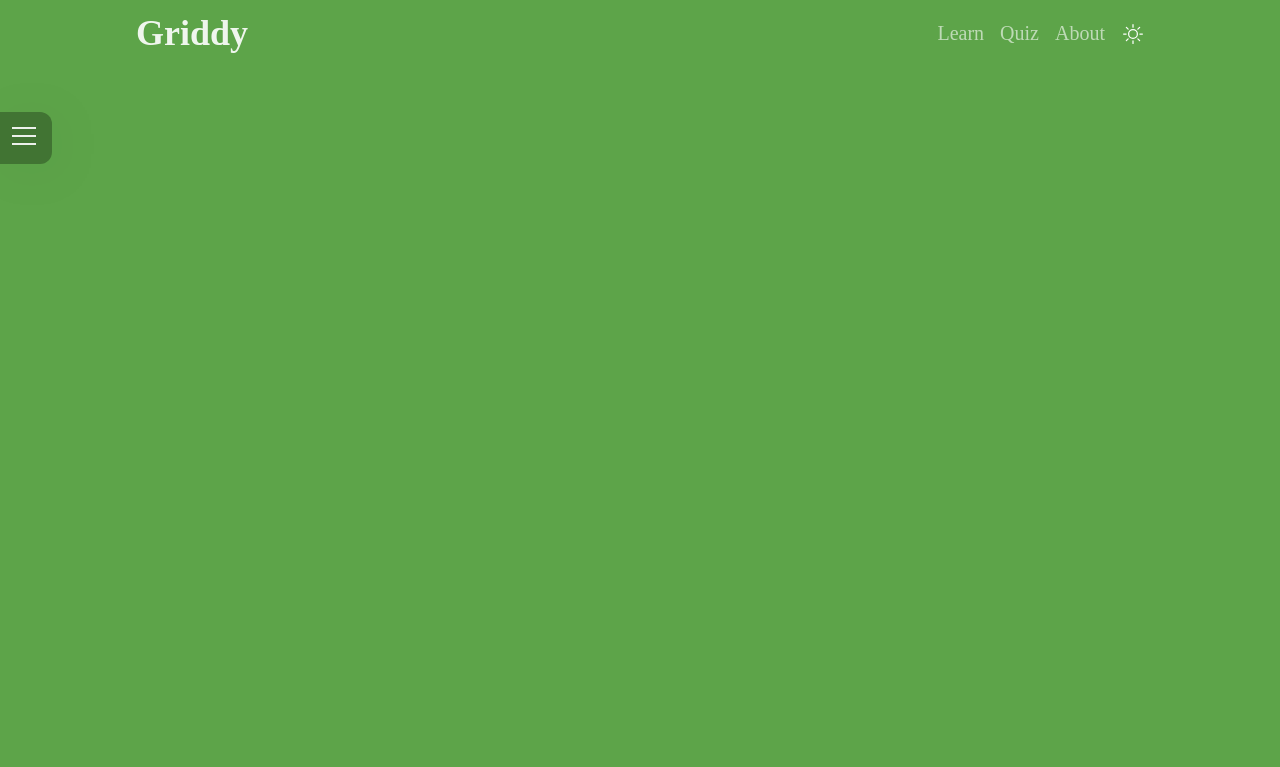
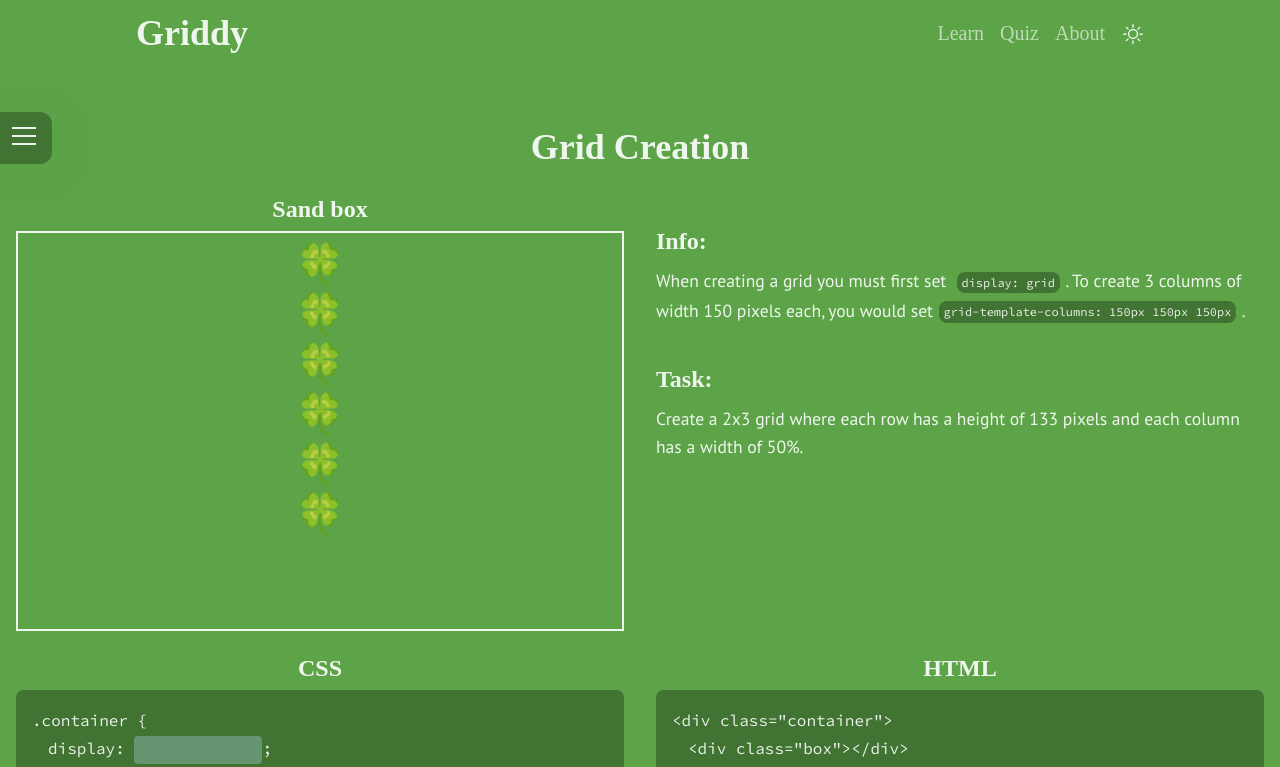
Before and after one commit to Halmesn/Griddy, a Next.js app: page /learn/1 in a window 1280 px wide. Shown: the top 767 px of the page. Built offline with nearby package versions, Linux system fonts and the light colour scheme; a web font is replaced by a local one.

Commit message:
add lesson1 content

```diff
--- a/components/learn/Lesson.js
+++ b/components/learn/Lesson.js
@@ -1,3 +1,179 @@
+import * as Styled from './styles';
+
+import Sandbox from './Sandbox';
+
+import { GriddyContext } from 'components/layout/Layout';
+
+import { useContext } from 'react';
+
 export default function Lesson({ lessonIndex, lessonData, setLessonData }) {
-  return <div></div>;
+  const { windowWidth } = useContext(GriddyContext);
+
+  const renderHeader = () => {
+    const renderHeaderText = () => {
+      switch (lessonIndex) {
+        case 1:
+          return `Grid Creation`;
+        case 2:
+          return `Item Placement`;
+        case 3:
+          return `Grid Areas`;
+        case 4:
+          return `Grid Gap and the Fractional Unit`;
+      }
+    };
+
+    return (
+      <Styled.Header textAlign="center">{renderHeaderText()}</Styled.Header>
+    );
+  };
+
+  const renderInfoDesc = () => {
+    switch (lessonIndex) {
+      case 1:
+        return (
+          <Styled.Description fontSize="1.76rem" margin="0" responsive>
+            When creating a grid you must first set{' '}
+            <Styled.CodeSnippet>display: grid</Styled.CodeSnippet>. To create 3
+            columns of width 150 pixels each, you would set
+            <Styled.CodeSnippet>
+              grid-template-columns: 150px 150px 150px
+            </Styled.CodeSnippet>
+            .
+          </Styled.Description>
+        );
+      case 2:
+        return ``;
+      case 3:
+        return ``;
+      case 4:
+        return ``;
+    }
+  };
+
+  const renderTaskDesc = () => {
+    switch (lessonIndex) {
+      case 1:
+        return (
+          <Styled.Description fontSize="1.76rem" margin="0" responsive>
+            Create a 2x3 grid where each row has a height of 133 pixels and each
+            column has a width of 50%.
+          </Styled.Description>
+        );
+      case 2:
+        return ``;
+      case 3:
+        return ``;
+      case 4:
+        return ``;
+    }
+  };
+
+  const renderCSSCode = () => {
+    const onInputChange = (e, property) => {
+      const lessonDataCopy = { ...lessonData };
+      lessonDataCopy[property] = e.target.value;
+      setLessonData(lessonDataCopy);
+    };
+
+    switch (lessonIndex) {
+      case 1:
+        return (
+          <>
+            <Styled.Code>.container &#123;</Styled.Code>
+            <Styled.Code textIndent="1.6rem">
+              display:{' '}
+              <Styled.CodeInput
+                onChange={(e) => onInputChange(e, 'display')}
+                value={lessonData['display']}
+              />
+              ;
+            </Styled.Code>
+            <Styled.Code textIndent="1.6rem">
+              grid-template-columns:{' '}
+              <Styled.CodeInput
+                onChange={(e) => onInputChange(e, 'templateCols')}
+                value={lessonData['templateCols']}
+              />
+              ;
+            </Styled.Code>
+            <Styled.Code textIndent="1.6rem">
+              grid-template-rows:{' '}
+              <Styled.CodeInput
+                onChange={(e) => onInputChange(e, 'templateRows')}
+                value={lessonData['templateRows']}
+              />
+              ;
+            </Styled.Code>
+          </>
+        );
+      case 2:
+        return ``;
+      case 3:
+        return ``;
+      case 4:
+        return ``;
+    }
+  };
+
+  const renderHTML = () => {
+    switch (lessonIndex) {
+      case 1:
+        const innerHTML = [...Array(6)].map((val, i) => (
+          <Styled.Code textIndent="1.6rem" key={`box-${i}`}>
+            &#60;div class="box"&#62;&#60;/div&#62;
+          </Styled.Code>
+        ));
+
+        return (
+          <>
+            <Styled.Code>&#60;div class="container"&#62;</Styled.Code>
+            {innerHTML}
+            <Styled.Code>&#60;/div&#62;</Styled.Code>
+          </>
+        );
+      case 2:
+        return ``;
+      case 3:
+        return ``;
+      case 4:
+        return ``;
+    }
+  };
+
+  return (
+    <>
+      {renderHeader()}
+      <Styled.GridContainer>
+        <Styled.GridItem gridArea={'sandbox'}>
+          <Styled.SubHeader textAlign="center">Sand box</Styled.SubHeader>
+          <Sandbox lessonData={lessonData} />
+        </Styled.GridItem>
+
+        <Styled.GridItem gridArea={'info'}>
+          <Styled.SubHeader
+            margin={windowWidth < 768 ? '0.4rem 0' : '4rem 0 1.2rem'}
+            responsive
+          >
+            Info:
+          </Styled.SubHeader>
+          {renderInfoDesc()}
+          <Styled.SubHeader margin={'4rem 0 1.2rem'} responsive>
+            Task:
+          </Styled.SubHeader>
+          {renderTaskDesc()}
+        </Styled.GridItem>
+
+        <Styled.GridItem gridArea={'css'}>
+          <Styled.SubHeader textAlign="center">CSS</Styled.SubHeader>
+          <Styled.CodeContainer>{renderCSSCode()}</Styled.CodeContainer>
+        </Styled.GridItem>
+
+        <Styled.GridItem gridArea={'html'}>
+          <Styled.SubHeader textAlign="center">HTML</Styled.SubHeader>
+          <Styled.CodeContainer>{renderHTML()}</Styled.CodeContainer>
+        </Styled.GridItem>
+      </Styled.GridContainer>
+    </>
+  );
 }
--- /dev/null
+++ b/components/learn/Sandbox.js
@@ -0,0 +1,16 @@
+import * as Styled from './styles';
+
+export default function Sandbox({ lessonData }) {
+  const leavesArray = [0, 0, 0, 0, 0, 0];
+  const leaves = leavesArray.map(() => (
+    <Styled.FourLeafClover layout>🍀</Styled.FourLeafClover>
+  ));
+
+  return (
+    <Styled.Sandbox>
+      <Styled.SandboxGrid {...lessonData} layout>
+        {leaves}
+      </Styled.SandboxGrid>
+    </Styled.Sandbox>
+  );
+}
--- a/components/learn/styles.js
+++ b/components/learn/styles.js
@@ -1,9 +1,96 @@
 import styled from 'styled-components';
 import { motion } from 'framer-motion';
 import { header, description, flexColumn, flexCenter } from 'styles/Mixins';
+import {
+  CodeContainer as codeContainer,
+  Code as code,
+  CodeInput as codeInput,
+} from 'components/quiz/styles';
 
 export const LessonContainer = styled(motion.section)`
   padding: 4.8rem 0 2rem;
   transition: padding 0.15s ease-in-out;
   overflow-x: hidden;
 `;
+
+export const Header = styled.h2`
+  ${header('h1')}
+`;
+
+export const SubHeader = styled.h2`
+  ${header('h2')}
+`;
+
+export const Description = styled.p`
+  ${description}
+`;
+
+export const GridContainer = styled.div`
+  display: grid;
+  grid-template-columns: 1fr 1fr;
+  grid-template-rows: auto auto;
+  grid-template-areas:
+    'sandbox info'
+    'css html';
+
+  @media only screen and (max-width: 48em) {
+    grid-template-columns: 1fr;
+    grid-template-rows: auto auto auto auto;
+    grid-template-areas:
+      'info'
+      'sandbox'
+      'css'
+      'html';
+  }
+`;
+
+export const GridItem = styled.div`
+  padding: 0.8rem 1.6rem;
+  grid-area: ${({ gridArea }) => gridArea};
+
+  @media screen and (max-width: 48em) {
+    padding: 0.8rem 3.2rem;
+  }
+`;
+
+export const Sandbox = styled.div`
+  height: ${({ height }) => height || '40rem'};
+  width: 100%;
+  border: 2px solid ${({ theme }) => theme.colors.primary};
+  transition: border 0.15s;
+`;
+
+export const SandboxGrid = styled.div`
+  display: ${({ display }) => display};
+  grid-template-columns: ${({ templateCols }) => templateCols};
+  grid-template-rows: ${({ templateRows }) => templateRows};
+  height: 100%;
+  overflow: auto;
+`;
+
+export const FourLeafClover = styled(motion.div)`
+  height: 4rem;
+  width: 4rem;
+  margin: 1rem;
+  font-size: 4rem;
+  place-self: center;
+  ${flexCenter}
+`;
+
+export const CodeSnippet = styled.span`
+  background: ${({ theme }) => theme.colors.lowContrastBackground};
+  color: ${({ theme }) => theme.colors.primary};
+  font-family: ${({ theme }) => theme.fonts.code};
+  font-size: 1.2rem;
+  transition: 0.15s;
+  margin: ${({ margin }) => margin || '0.32rem 0.56rem'};
+  padding: 0.32rem 0.48rem;
+  border-radius: 0.8rem;
+  white-space: nowrap;
+`;
+
+export const CodeContainer = styled(codeContainer)``;
+
+export const Code = styled(code)``;
+
+export const CodeInput = styled(codeInput)``;
--- a/components/quiz/styles.js
+++ b/components/quiz/styles.js
@@ -2,15 +2,15 @@ import styled from 'styled-components';
 import { motion } from 'framer-motion';
 import { header, description, flexColumn, flexCenter } from 'styles/Mixins';
 
-export const QuizForm = styled(motion.div)`
+export const QuizForm = styled.div`
   ${flexColumn}
 `;
 
-export const Header = styled(motion.h2)`
+export const Header = styled.h2`
   ${header('h1')}
 `;
 
-export const SubHeader = styled(motion.h2)`
+export const SubHeader = styled.h2`
   ${header('h2')}
 `;
 
--- a/pages/learn/[lessonIndex].js
+++ b/pages/learn/[lessonIndex].js
@@ -21,8 +21,8 @@ export default function LessonDetail() {
     lessonIndex && (
       <Lesson
         lessonIndex={+lessonIndex}
-        lessonData={lessonData}
-        setLessonData={setLessonData}
+        lessonData={lessonData[+lessonIndex - 1]}
+        setLessonData={setLessonData[+lessonIndex - 1]}
       />
     );
 
--- a/styles/Mixins.js
+++ b/styles/Mixins.js
@@ -30,6 +30,16 @@ export const positionCenter = css`
   transform: translate(-50%, -50%);
 `;
 
+const responsiveText = css`
+  ${({ responsive }) =>
+    responsive &&
+    css`
+      @media only screen and (max-width: 48em) {
+        text-align: center;
+      }
+    `}
+`;
+
 /**
  * Return different header styles.
  *
@@ -46,6 +56,8 @@ export const header = (htmlFor) => css`
   padding: ${({ padding }) => padding};
   display: ${({ display }) => display || 'block'};
   font-family: ${({ theme }) => theme.fonts.primary};
+  text-align: ${({ textAlign }) => textAlign};
+  ${responsiveText}
 
   ${htmlFor === 'h1' &&
   css`
@@ -73,4 +85,5 @@ export const description = css`
   font-size: ${({ fontSize }) => fontSize || '1.6rem'};
   text-align: ${({ textAlign }) => textAlign};
   line-height: ${({ lineHeight }) => lineHeight || '2.75rem'};
+  ${responsiveText}
 `;
```
Also changed, not shown: components/quiz/QuizForm.js (+3 -9 lines).
